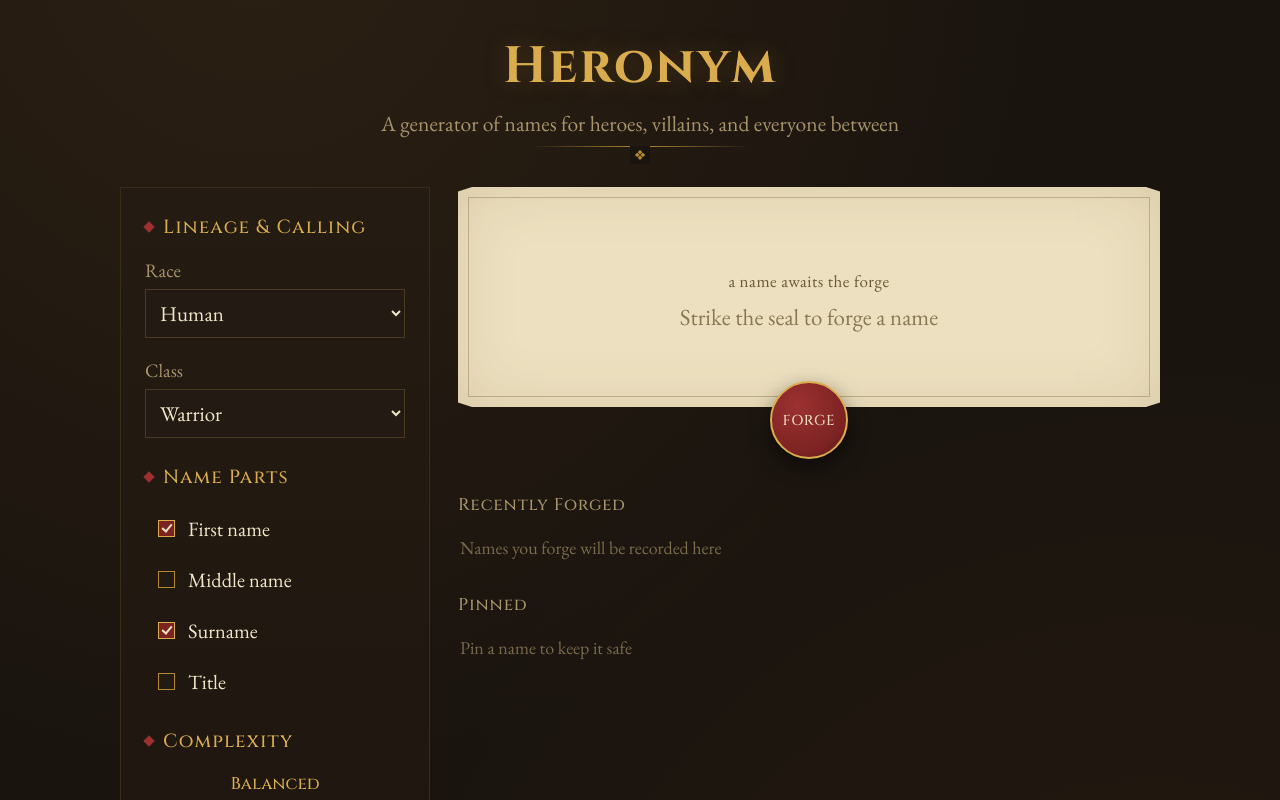
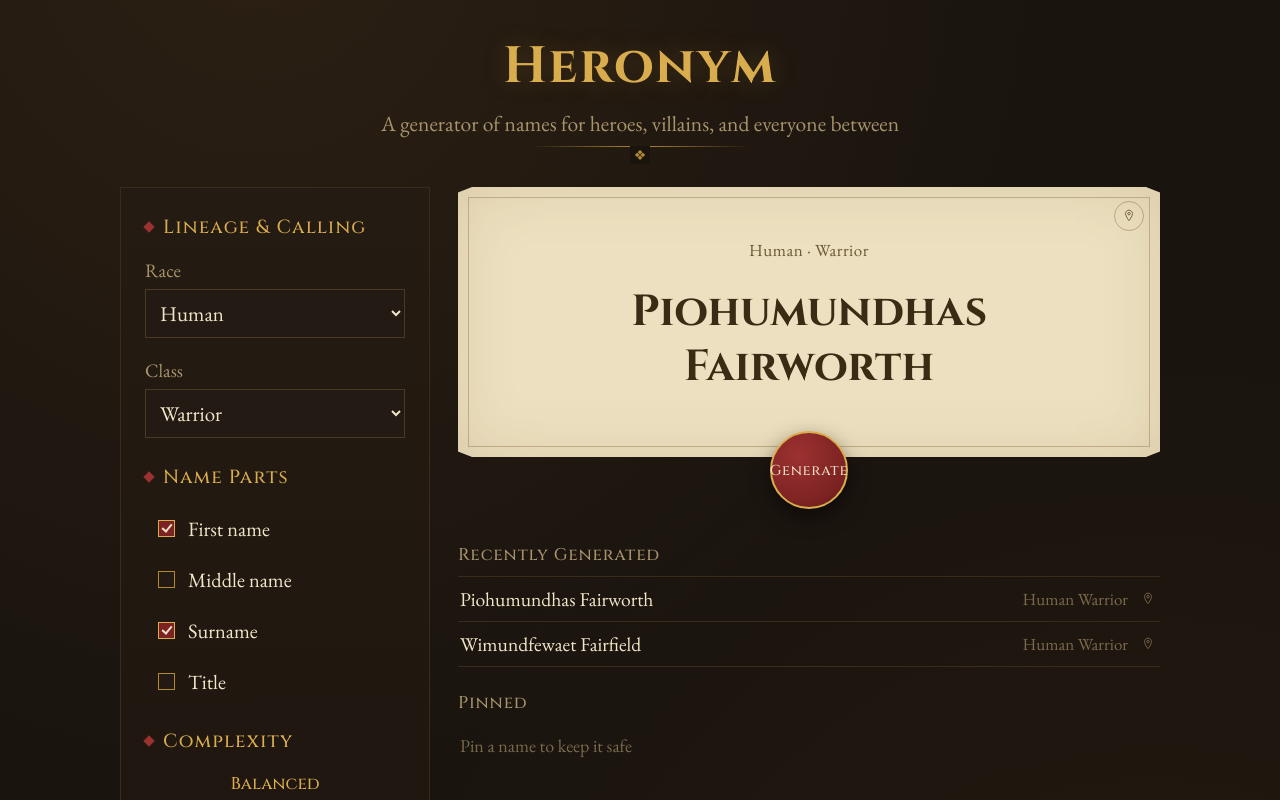
Before and after one commit to DanielHearn/heronym, a React (Vite) app: page / in a window 1280 px wide. Shown: the top 800 px of the page. Built offline with nearby package versions, Linux system fonts and the light colour scheme.

Commit message:
Make name generate on load and clean up UI

```diff
--- a/src/App.tsx
+++ b/src/App.tsx
@@ -53,6 +53,10 @@ export default function App() {
       // storage unavailable (private browsing, quota, etc.) — pins just won't persist
     }
   }, [pinned])
+
+  useEffect(() => {
+    generate()
+  }, [race, cls, opts, complexity])
 
   const anySelected = opts.first || opts.middle || opts.surname || opts.title
 
@@ -164,16 +168,16 @@ export default function App() {
               style={!anySelected ? { opacity: 0.5, cursor: 'not-allowed' } : undefined}
               aria-label="Generate name"
             >
-              FORGE
+              Generate
             </button>
           </div>
 
           <Ledger
-            title="Recently Forged"
+            title="Recently Generated"
             items={history}
             isPinned={isPinned}
             onTogglePin={togglePin}
-            emptyText="Names you forge will be recorded here"
+            emptyText="Names you generate will be recorded here"
           />
 
           <Ledger
--- a/src/index.css
+++ b/src/index.css
@@ -282,11 +282,11 @@ select:focus-visible {
   background: var(--parchment);
   color: #2a2014;
   padding: 52px 44px 44px;
-  min-height: 220px;
+  min-height: 270px;
   display: flex;
   flex-direction: column;
   align-items: center;
-  justify-content: center;
+  justify-content: flex-start;
   text-align: center;
   clip-path: polygon(0% 2%, 2% 0%, 98% 0%, 100% 2%, 100% 98%, 98% 100%, 2% 100%, 0% 98%);
   box-shadow:
@@ -313,25 +313,11 @@ select:focus-visible {
   font-size: clamp(1.5rem, 3.4vw, 2.5rem);
   line-height: 1.25;
   color: #3a2c14;
+  margin-top: 0.33em;
 }
 .scroll .placeholder {
   color: #8a7850;
   font-size: 1.15rem;
-}
-.scroll.reveal .name {
-  animation: unfurl 0.5s ease-out;
-}
-@keyframes unfurl {
-  from {
-    opacity: 0;
-    transform: translateY(6px);
-    letter-spacing: 0.15em;
-  }
-  to {
-    opacity: 1;
-    transform: translateY(0);
-    letter-spacing: normal;
-  }
 }
 
 .seal-wrap {
```
